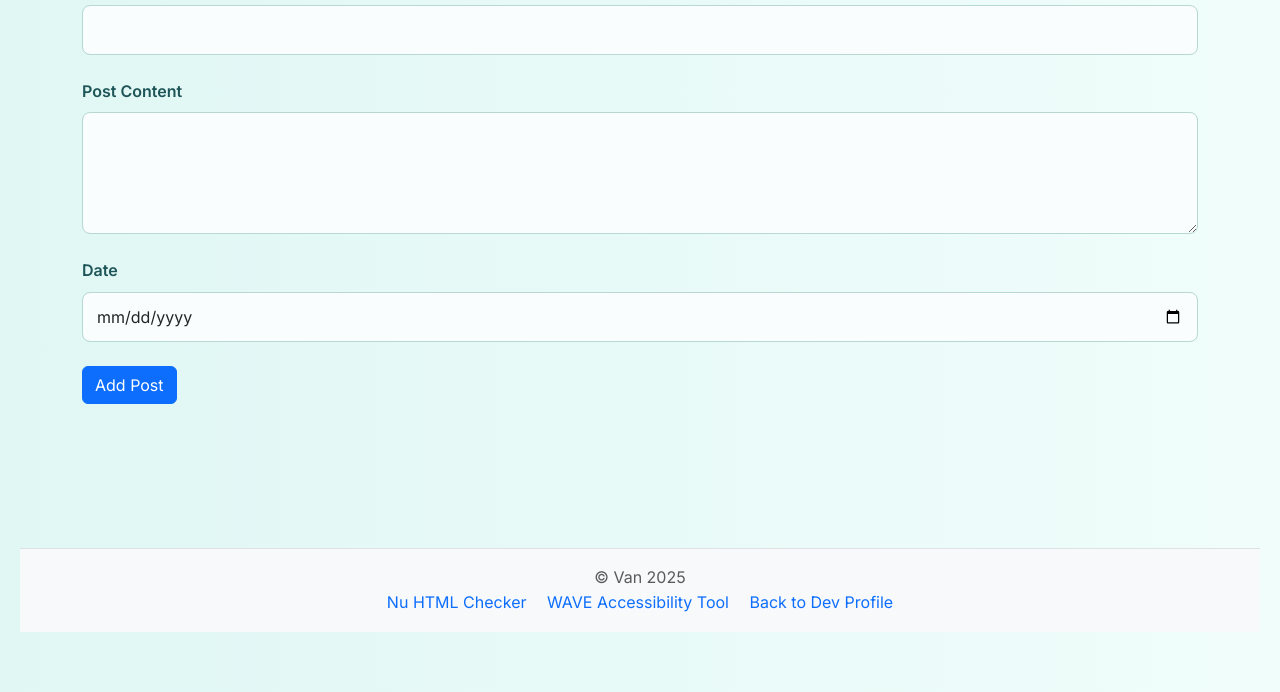
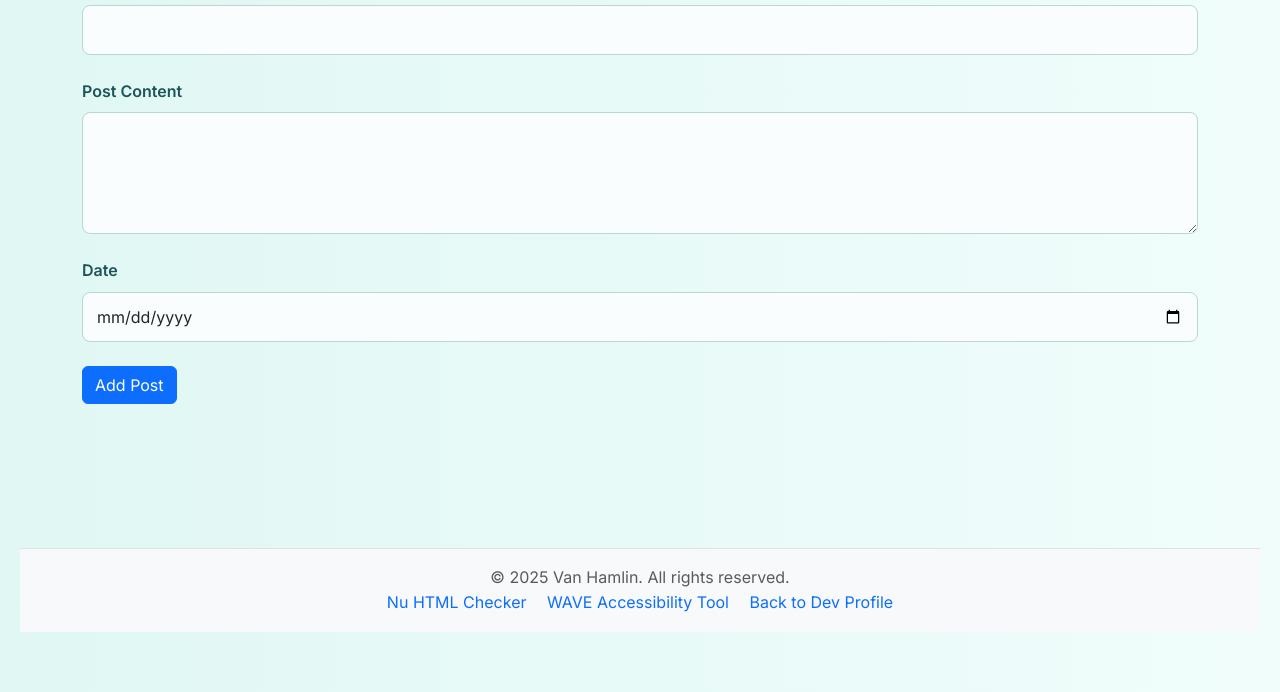
Before and after one commit to Van1410/blog-admin, a plain HTML site: page index.html in a window 1280 px wide. Shown: the part 161-853 px from the top of the page. Drawn offline with nearby package versions, Linux system fonts and the light colour scheme; no server answers.

Commit message:
Update index.html

```diff
--- a/index.html
+++ b/index.html
@@ -48,7 +48,7 @@
 
   <!-- Footer -->
   <footer class="bg-light text-center text-muted py-3 border-top mt-5">
-    <div>© Van 2025</div>
+    <div>© 2025 Van Hamlin. All rights reserved.</div>
     <div>
       <a
         href="https://validator.w3.org/nu/"
```
